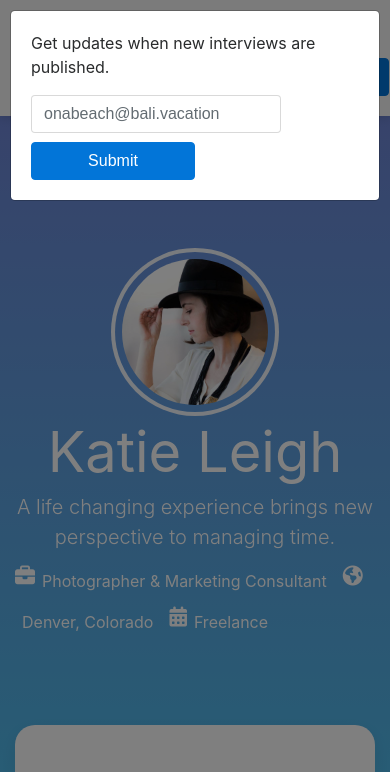
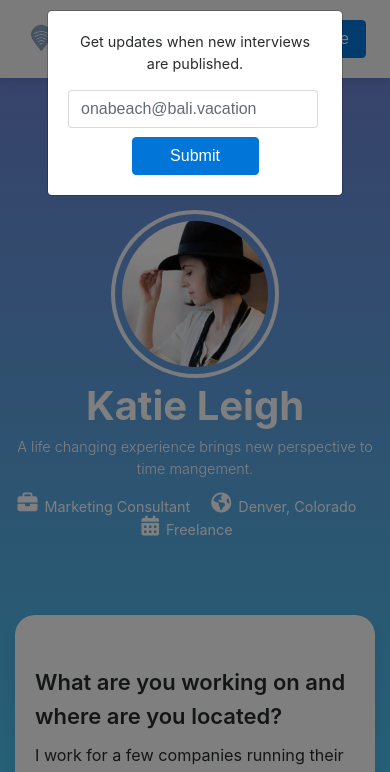
Before and after one commit to chrisfrantz/OfficeUnboundTest, a plain HTML site: page working-remote-katie-leigh.html in a window 390 px wide. Both pictures are taken after a click on the button "Subscribe". Shown: the top 772 px of the page. Drawn offline with nearby package versions, Linux system fonts and the light colour scheme; a script that the page names is missing.

Commit message:
going live

```diff
--- a/assets/css/blog_post.css
+++ b/assets/css/blog_post.css
@@ -138,10 +138,13 @@ margin: 30px 0 10px 0;
 }
 
 .blog-post-details {
-  padding-left: 10px;
-  margin: 0 auto;
-  max-width: 600px;
+    max-width: 440px;
+    margin: 0 auto;
 
+}
+
+.job {
+   margin: 0 auto;
 }
 
 .blog-post-detail-block {
--- a/assets/css/custom.css
+++ b/assets/css/custom.css
@@ -223,12 +223,51 @@ footer p {
   color: #fff;
 }
 /*breakpoints*/
-@media only screen and (max-width: 845px) {
+
+@media only screen and (max-width: 990px) {
     .nav.navbar-nav {
     float: right !important;
+}
+    #nav-interview-btn {
+      display: none;
+    }
+}
+
+/*iphone 6s and smaller*/
+@media only screen and (max-width: 414px) {
+
+  .btn.btn-primary.col.col-6 {
+      margin: 0 auto;
+      margin-top: 9px;
+  }
+  .modal-content {
+    padding: 20px;
+    width:80%;
+    margin: 0 auto;
+    text-align: center;
+  }
+  .blog-post {
+    padding-left: 20px !important;
+    padding-right: 20px !important;
+  }
+
+  .newsletter-blog-footer button {
+    margin: 0 auto;
+    margin-top: 10px;
+  }
+
+  p {
+    font-size: 90% !important;
+  }
 
 }
+
+
+#subscribe-btn {
+ margin-right: 12px;
 }
+
+
 
 .modal-content {
     padding:20px;
--- a/partials/nav-partial.html
+++ b/partials/nav-partial.html
@@ -1,19 +1,17 @@
-
-
 <div class="container">
-    <a class="navbar-brand" href="#">
-    <img src="assets/images/brand/logo2.png" height="30" class="d-inline-block align-top" alt="">
+    <a class="navbar-brand" href="index.html">
+    <img src="assets/images/brand/logo2.png" height="28" class="d-inline-block align-top" alt="">
 
   </a>
     <ul class="nav navbar-nav mr-auto">
     </ul>
     <ul class="nav navbar-nav" style="float: right;">
     <div class="row">
-        <li class="nav-item" style="padding-right: 20px;">
+        <li class="nav-item" style="padding-right: 20px;" id="nav-interview-btn">
           <a href="index.html" class="btn btn-secondary" style="background-color: transparent;">Interviews</a>
         </li>
         <li class="nav-item">
-       <button type="button" class="btn btn-primary" data-toggle="modal" data-target=".bd-example-modal-sm">Subscribe</button>
+       <button type="button" class="btn btn-primary btn-small" id="subscribe-btn" data-toggle="modal" data-target=".bd-example-modal-sm">Subscribe</button>
 
         </li>
         </div>
--- a/working-remote-katie-leigh.html
+++ b/working-remote-katie-leigh.html
@@ -36,16 +36,23 @@
        <div class="image-avatar blog-avatar">
           <img src="assets/images/avatars/katie_leigh.jpg" alt="100%x200" width="120px;" class="avatar-1">
         </div>
-        <h1 class="display-4"><strong>Katie Leigh</strong> </h1>
-        <p class="lead text-muted">A life changing experience brings new perspective to managing time.</p>
-        <div class="row blog-post-details text-center" style="padding-left: 0px;">
-          <i class="fa fa-briefcase fa-lg" aria-hiden="true"></i>
-          <p class="blog-post-details-title">Photographer & Marketing Consultant</p>
-          <i class="fa fa-globe fa-lg" aria-hiden="true"></i>
-          <p class="blog-post-details-title">Denver, Colorado</p>
-          <i class="fa fa-calendar fa-lg" aria-hiden="true"></i>
-          <p class="blog-post-details-title">Freelance</p>
-        </div></p>
+        <h1><strong>Katie Leigh</strong> </h1>
+        <p class="lead text-muted">A life changing experience brings new perspective to time mangement.</p>
+       <div class="row blog-post-details text-center">
+              <div class="row job">
+                <i class="fa fa-briefcase fa-lg" aria-hiden="true"></i>
+                <p class="blog-post-details-title">Marketing Consultant</p>
+              </div>
+               <div class="row job">
+                <i class="fa fa-globe fa-lg" aria-hiden="true"></i>
+                <p class="blog-post-details-title">Denver, Colorado</p>
+               </div>
+               <div class="row job">
+                <i class="fa fa-calendar fa-lg" aria-hiden="true"></i>
+                <p class="blog-post-details-title">Freelance</p>
+               </div>
+          </div>
+        </p>
       </div>
     </section>
 
```
Also changed, not shown: working-remote-claudia-reynders.html (+16 -9 lines), working-remote-harry-guinness.html (+8 -2 lines), working-remote-priscilla-kim.html (+10 -3 lines), working-remote-vicky-lai.html (+10 -3 lines), working-remote-wade-foster.html (+12 -4 lines).
